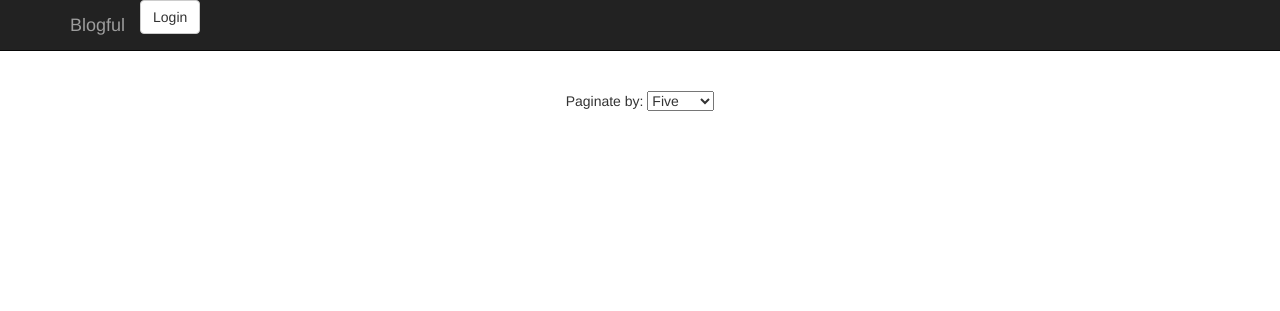
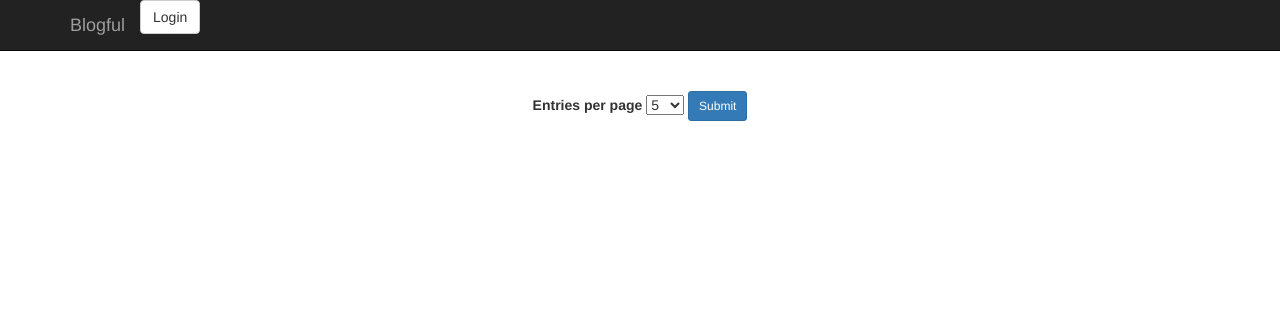
Before and after one commit to civilwarbeard/blogful, a Flask app: page / in a window 1280 px wide. Shown: the top 311 px of the page. Run offline with Flask 2, Linux system fonts and the light colour scheme; some libraries are stand-ins or nearby versions.

Commit message:
Pushing a lot of changes to sync master

```diff
--- a/blog/config.py
+++ b/blog/config.py
@@ -11,6 +11,6 @@ class TestingConfig(object):
 	SECRET_KEY = "Not secret"
 
 class TravisConfig(object):
-    SQLALCHEMY_DATABASE_URI = "postgresql://localhost:5432/blogful-test"
+    SQLALCHEMY_DATABASE_URI = "postgresql://ubuntu:thinkful@localhost:5432/blogful-test"
     DEBUG = False
     SECRET_KEY = "Not secret"
--- a/blog/templates/add_entry.html
+++ b/blog/templates/add_entry.html
@@ -12,7 +12,7 @@
     </div>
     <div class="form-group">
         <label for="content">Content</label>
-        <textarea class="form-control" id="content" name="content" placeholder="Entry content" rows="20" required></textarea>
+        <textarea class="form-control" id="content" name="content" placeholder="Entry content" rows="15" required></textarea>
     </div>
     <button type="submit" class="btn btn-primary btn-lg btn-block">Submit</button>
 </form>
--- a/blog/templates/base.html
+++ b/blog/templates/base.html
@@ -5,7 +5,7 @@
         <meta http-equiv="X-UA-Compatible" content="IE=edge">
         <meta name="viewport" content="width=device-width, initial-scale=1" />
 
-        <title>Blogful</title>
+        <title>Blogzo</title>
 
         <!-- CSS -->
         <!-- Bootstrap -->
--- a/blog/templates/edit_entry.html
+++ b/blog/templates/edit_entry.html
@@ -12,7 +12,7 @@
     </div>
     <div class="form-group">
         <label for="content">Content</label>
-        <textarea class="form-control" id="content" name="content" value="content" rows="20" required>{{entry.content}}</textarea>
+        <textarea class="form-control" id="content" name="content" value="content" rows="15" required>{{entry.content}}</textarea>
     </div>
     <button type="submit" class="btn btn-primary btn-lg btn-block">Submit</button>
 </form>
--- a/blog/templates/entries.html
+++ b/blog/templates/entries.html
@@ -14,20 +14,28 @@
 {% endfor %}
 
 <ul class="pager">
+
     {% if has_next %}
+
     <li class="previous" >
     <a href="{{ url_for('entries', page=page + 1) }}">&larr; Older</a>
     </li>
+
     {% endif %}
 
-        Paginate by:
-    <select name="paginate_by">
-        <option value="5">Five</option>
-        <option value="10">Ten</option>
-        <option value="20">Twenty</option>
-     </select>
+    <form role="form">
+        <label for="title">Entries per page</label>
+            <select name="entries_per">
+                <option value="5">5</option>
+                <option value="10">10</option>
+                <option value="15">15</option>
+                <option value="20">20</option> </select>
+            <button type="submit" class="btn btn-primary btn-sm">Submit</button>
+
+    </form>
 
     {% if has_prev %}
+
     <li class="next">
     <a href="{{ url_for('entries', page=page - 1) }}">&rarr; Newer</a>
     </li>
--- a/blog/templates/login.html
+++ b/blog/templates/login.html
@@ -9,6 +9,6 @@
         <label for="password">Password</label>
         <input type="password" class="form-control" id="password" name="password" placeholder="Password" required>
     </div>
-    <button type="submit" class="btn btn-default">Submit</button>
+    <button type="submit" class="btn btn-primary">Submit</button>
 </form>
 {% endblock %}
--- a/blog/templates/newuser.html
+++ b/blog/templates/newuser.html
@@ -17,7 +17,7 @@
     </div>
     <div class="form-group">
         <label for="title">Password</label>
-        <input type="text" class="form-control" id="password" name="password" placeholder="Password" required>
+        <input type="password" class="form-control" id="password" name="password" placeholder="Password" required>
     </div>
     <button type="submit" class="btn btn-primary btn-lg btn-block">Submit</button>
 </form>
--- a/blog/templates/single_entry.html
+++ b/blog/templates/single_entry.html
@@ -6,11 +6,9 @@
 {{ macros.render_entry(entry) }}
 
 <form role="form" method="GET">
-	{% if current_user.is_authenticated and current_user == %}
+	{% if current_user.is_authenticated %}
     <a class="btn btn-default" href="{{ url_for('edit_entry', id=id) }}">Edit Entry</a>
     <a class = "btn btn-danger btn-large" href="{{ url_for('delete_entry', id=id) }}">Delete Entry</a>
  	{% endif %}
 </form>
 {% endblock %}
-
-class = "btn btn-danger btn-large">
--- a/blog/views.py
+++ b/blog/views.py
@@ -13,6 +13,7 @@ def entries(page=1):
     page_index = page - 1
 
     count = session.query(Entry).count()
+
     paginate_by = int(request.args.get('entries_per', PAGINATE_BY))
 
     start = page_index * paginate_by
```
Also changed, not shown: 3 other files.
